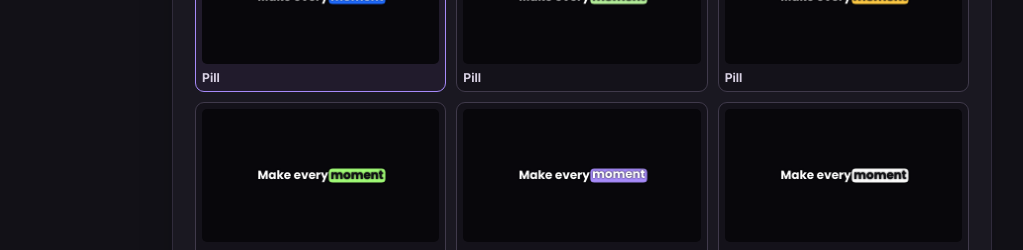
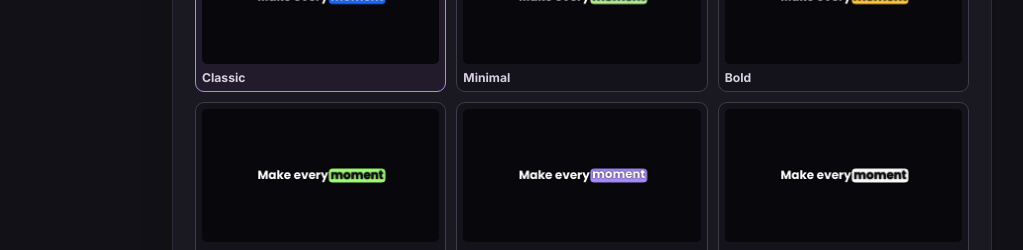
Before and after one commit to apilP77/web-VideoEditor, a React (Vite) app: page /tool/batch-captions in a window 1280 px wide. Shown: the part 550-800 px from the top of the page, without its empty margins (58-1081 px from the left). Built offline with nearby package versions, Linux system fonts and the light colour scheme.

Commit message:
Show real preset names on Batch style cards and keep the style stable

```diff
--- a/src/shared/components/CaptionStyleCard.jsx
+++ b/src/shared/components/CaptionStyleCard.jsx
@@ -6,12 +6,12 @@ import './captionStyleCard.css'
 /**
  * A clickable card showing a sample caption drawn in one caption style.
  *
- * @param {{style: object, selected: boolean, onSelect: () => void, disabled?: boolean, fontsReady: boolean}} props
+ * @param {{style: object, label?: string, selected: boolean, onSelect: () => void, disabled?: boolean, fontsReady: boolean}} props
  *   Full caption style to draw, selection state, and handlers. Drawing waits
  *   for `fontsReady` so the sample uses the real fonts.
  * @returns {import('react').JSX.Element} Style card button.
  */
-function CaptionStyleCard({ style, selected, onSelect, disabled = false, fontsReady }) {
+function CaptionStyleCard({ style, label, selected, onSelect, disabled = false, fontsReady }) {
   const canvasRef = useRef(null)
 
   useEffect(() => {
@@ -33,7 +33,7 @@ function CaptionStyleCard({ style, selected, onSelect, disabled = false, fontsRe
       onClick={onSelect}
     >
       <canvas ref={canvasRef} width="240" height="135" aria-hidden="true" />
-      <span>{CAPTION_PRESETS.find((preset) => preset.id === style.preset)?.name}</span>
+      <span>{label ?? CAPTION_PRESETS.find((preset) => preset.id === style.preset)?.name}</span>
     </button>
   )
 }
--- a/src/tools/batch-captions/BatchCaptions.jsx
+++ b/src/tools/batch-captions/BatchCaptions.jsx
@@ -1,4 +1,4 @@
-import { useEffect, useRef, useState } from 'react'
+import { useEffect, useMemo, useRef, useState } from 'react'
 import Button from '../../shared/components/Button.jsx'
 import CaptionStyleCard from '../../shared/components/CaptionStyleCard.jsx'
 import UploadBox from '../../shared/components/UploadBox.jsx'
@@ -62,7 +62,7 @@ function BatchCaptions({ tool }) {
   const [notice, setNotice] = useState('')
   const [presetId, setPresetId] = useState(CAPTION_PRESETS[0].id)
   const [editingId, setEditingId] = useState(null)
-  const style = createBatchCaptionStyle(presetId)
+  const style = useMemo(() => createBatchCaptionStyle(presetId), [presetId])
   const [fontsReady, setFontsReady] = useState(false)
   const [savedBatch, setSavedBatch] = useState(null)
   const hadItemsRef = useRef(false)
@@ -301,6 +301,7 @@ function BatchCaptions({ tool }) {
               <CaptionStyleCard
                 key={preset.id}
                 style={createBatchCaptionStyle(preset.id)}
+                label={preset.name}
                 selected={preset.id === presetId}
                 disabled={rendering}
                 fontsReady={fontsReady}
```
